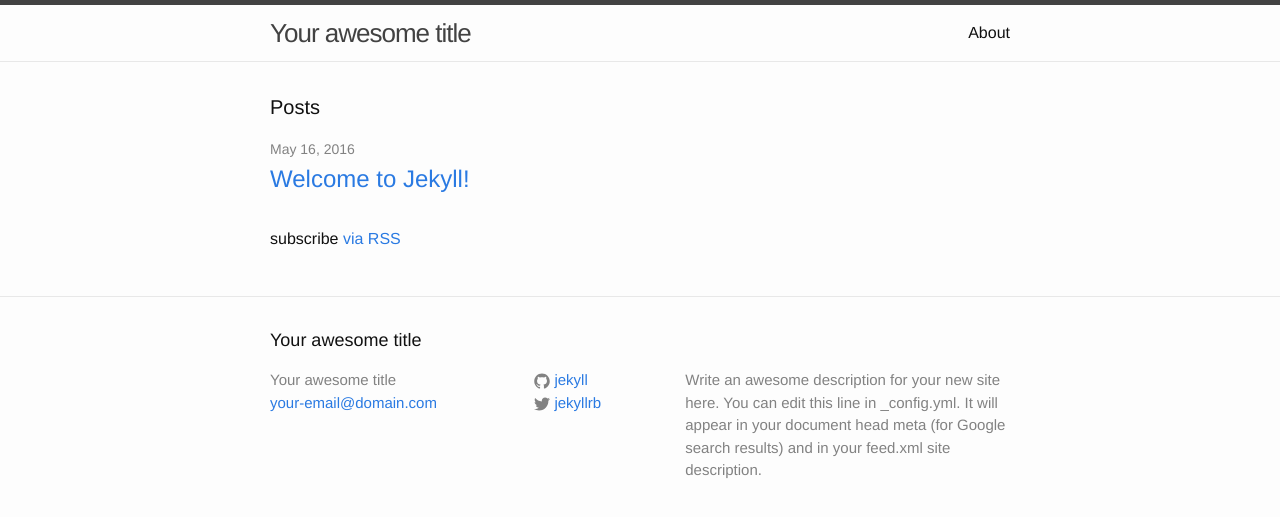
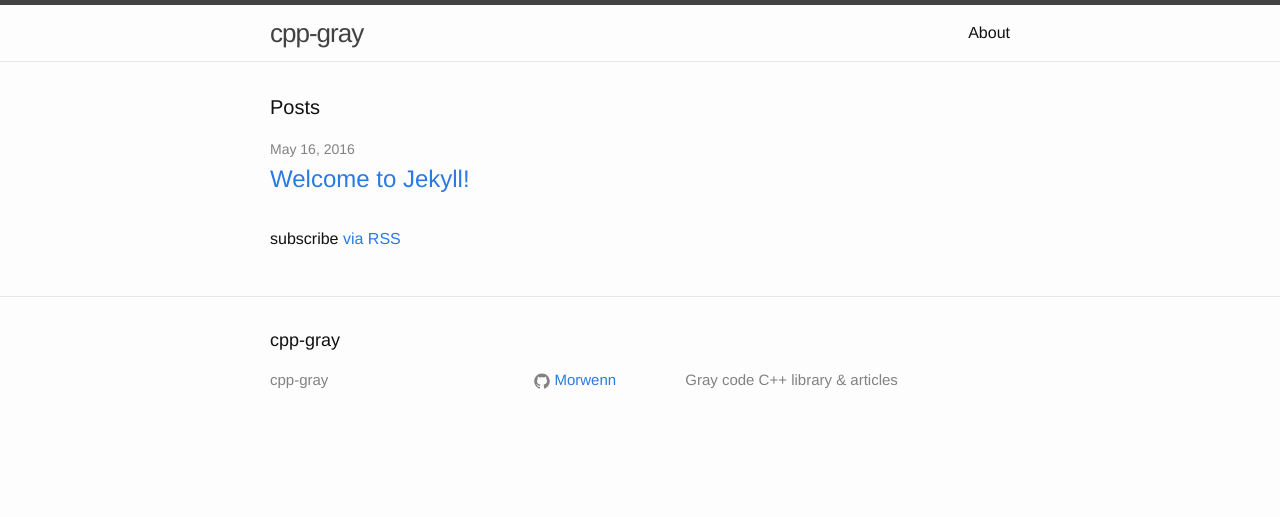
Before and after one commit to Morwenn/cpp-gray, a Jekyll site: the page built from index.html, in a window 1280 px wide. Shown: the top 517 px of the page. Built offline with Jekyll 4.4.1, drawn with Linux system fonts in a browser that asks for light colours.

Commit message:
Copy-paste stuff and hope it works.

```diff
--- a/_config.yml
+++ b/_config.yml
@@ -1,21 +1,47 @@
-# Welcome to Jekyll!
-#
-# This config file is meant for settings that affect your whole blog, values
-# which you are expected to set up once and rarely need to edit after that.
-# For technical reasons, this file is *NOT* reloaded automatically when you use
-# 'jekyll serve'. If you change this file, please restart the server process.
 
-# Site settings
-title: Your awesome title
-email: your-email@domain.com
-description: > # this means to ignore newlines until "baseurl:"
-  Write an awesome description for your new site here. You can edit this
-  line in _config.yml. It will appear in your document head meta (for
-  Google search results) and in your feed.xml site description.
-baseurl: "" # the subpath of your site, e.g. /blog
-url: "http://yourdomain.com" # the base hostname & protocol for your site
-twitter_username: jekyllrb
-github_username:  jekyll
+title: cpp-gray
+description: Gray code C++ library & articles
 
-# Build settings
-markdown: kramdown
+url: "http://morwenn.github.io"
+baseurl: "/cpp-gray"
+
+author: Morwenn
+author_email: morwenn29@hotmail.fr
+github_username: Morwenn
+
+footer-links:
+  email: morwenn29@hotmail.fr
+  github: Morwenn/cpp-gray
+  rss: RSS
+  stackoverflow: "users/1364752/morwenn"
+
+
+permalink: /:title/
+
+# The release of Jekyll Now that you're using
+version: v1.2.0
+
+# Jekyll 3 now only supports Kramdown for Markdown
+kramdown:
+  # Use GitHub flavored markdown, including triple backtick fenced code blocks
+  input: GFM
+  # Jekyll 3 and GitHub Pages now only support rouge for syntax highlighting
+  syntax_highlighter: rouge
+  syntax_highlighter_opts:
+    # Use existing pygments syntax highlighting css
+    css_class: 'highlight'
+
+# Set the Sass partials directory, as we're using @imports
+sass:
+  style: :expanded # You might prefer to minify using :compressed
+
+# Use the following plug-ins
+gems:
+  - jekyll-sitemap # Create a sitemap using the official Jekyll sitemap gem
+  - jekyll-feed # Create an Atom feed using the official Jekyll feed gem
+
+# Exclude these files from your production _site
+exclude:
+  - Gemfile
+  - Gemfile.lock
+  - CNAME
```
